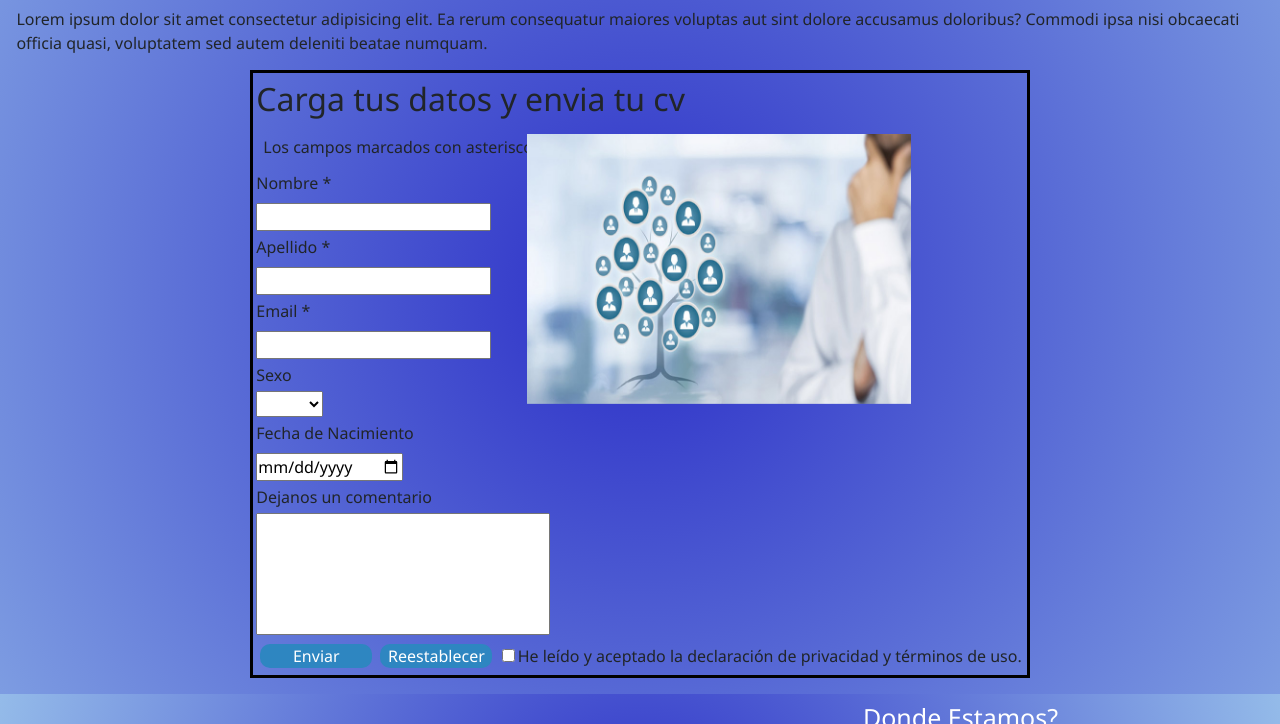
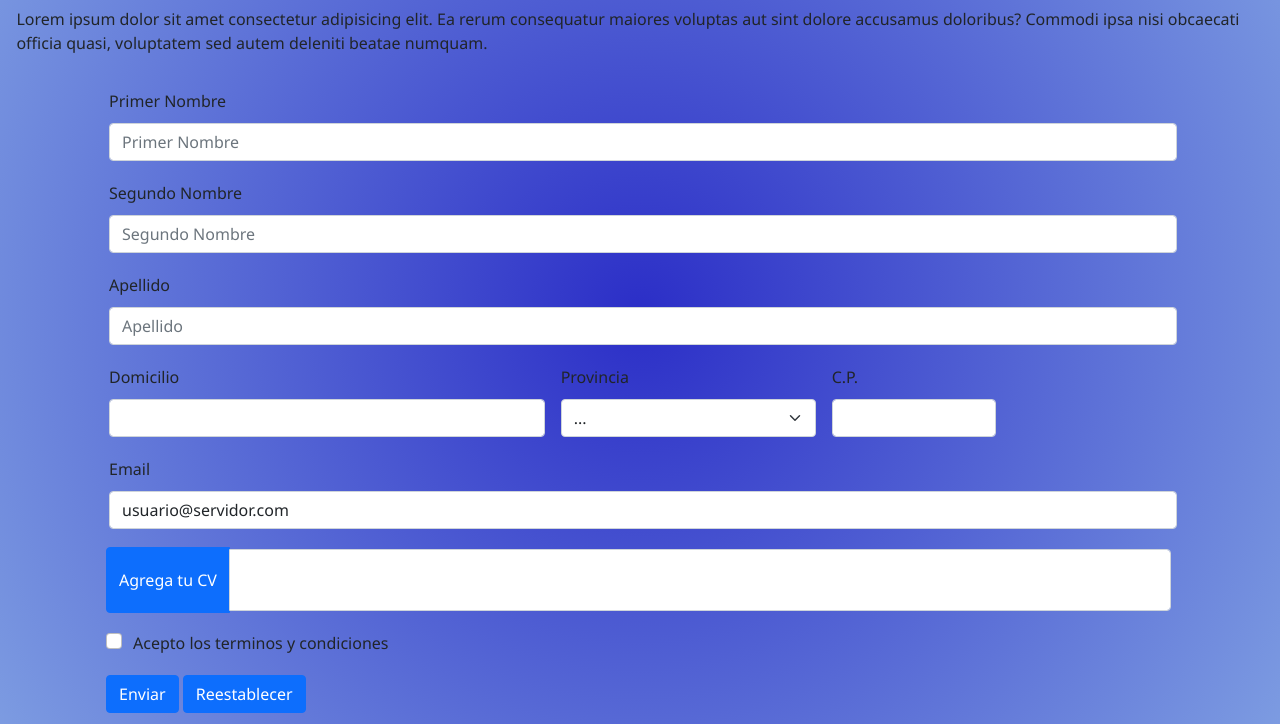
Before and after one commit to Nicolaslopez84/progfrontendcoder, a plain HTML site: page secciones/empleos.html in a window 1280 px wide. Shown: the part 429-1153 px from the top of the page. Drawn offline with nearby package versions, Linux system fonts and the light colour scheme.

Commit message:
empleos bs listo

```diff
--- a/css/style.css
+++ b/css/style.css
@@ -687,7 +687,7 @@ footer a{
         }
 
         .footer__ubicacion iframe{
-            max-width: 100%;
+
             margin: 0 8vh;
         }
 
--- a/secciones/empleos.html
+++ b/secciones/empleos.html
@@ -61,39 +61,77 @@
         <div class="body__contenido">
             <h1>Dejanos tu CV</h1>
             <p>Lorem ipsum dolor sit amet consectetur adipisicing elit. Ea rerum consequatur maiores voluptas aut sint dolore accusamus doloribus? Commodi ipsa nisi obcaecati officia quasi, voluptatem sed autem deleniti beatae numquam.</p>
-            <nav class="empleos">
-                <form class="empleos__form" action="" method="" enctype="">
-                    <fieldset>
-                        <legend>Carga tus datos y envia tu cv</legend>
-                        <p>Los campos marcados con asterisco (*) son obligatorios.</p>
-                            <legen>Nombre *</legen>
-                                <label for="nombre"></label>
-                                <input type="text" name="" id="nombre">
-                            <legen>Apellido *</legen>
-                                <label for="apellido"></label>
-                                <input type="text" name="" id="apellido">
-                            <legen>Email *</legen>
-                                <label for="email"></label>
-                                <input type="email" name="" id="email">
-                            <label for="Topics">Sexo</label>
-                                <select name="" id="Topics">
-                                    <option value=""></option>
-                                    <option value="Femenino">Mujer</option>
-                                    <option value="Masculino">Varon</option>
-                                </select>
-                            <legen>Fecha de Nacimiento</legen>
-                                <label for="nacimiento"></label>
-                                <input type="date" name="" id="fechanacimiento">
-                            <label for="Consulta">Dejanos un comentario</label>
-                                <textarea name="" id="" cols="30" rows="5" maxlength="100"></textarea>
-                            <div class="empleos__form__botones">
-                                <input class="boton" type="submit" value="Enviar">
-                                <input class="boton" type="reset" value="Reestablecer">
-                                <input type="checkbox" name="" id="">He leído y aceptado la declaración de privacidad y términos de uso.
+            <nav class="container">
+                <form class="row g-3 m-3">
+                    <div class="col-6 col-md-12">
+                        <label for="inputNombres" class="form-label">Primer Nombre</label>
+                        <input type="text" class="form-control" id="inputApellido" placeholder="Primer Nombre">
+                    </div>
+                    <div class="col-6 col-md-12">
+                        <label for="inputNombres" class="form-label">Segundo Nombre</label>
+                        <input type="text" class="form-control" id="inputApellido" placeholder="Segundo Nombre">
+                    </div>
+                    <div class="col-12">
+                      <label for="inputApellido" class="form-label">Apellido</label>
+                      <input type="text" class="form-control" id="inputApellido" placeholder="Apellido">
+                    </div>
+                    <div class="col-md-5">
+                      <label for="inputDomicilio" class="form-label">Domicilio</label>
+                      <input type="text" class="form-control" id="inputDomic">
+                    </div>
+                    <div class="col-md-3">
+                      <label for="inputProv" class="form-label">Provincia</label>
+                      <select id="inputProv" class="form-select">
+                        <option selected>Buenos Aires</option>
+                        <option selected>Caba</option>
+                        <option selected>Catamarca</option>
+                        <option selected>Cordoba</option>
+                        <option selected>...</option>
+                      </select>
+                    </div>
+                    <div class="col-md-2">
+                      <label for="inputCP" class="form-label">C.P.</label>
+                      <input type="text" class="form-control" id="inputCP">
+                    </div>
+                    <div class="col-12">
+                        <label for="inputEmail" class="form-label">Email</label>
+                        <input type="email" class="form-control" id="floatingInputValue" placeholder="usuario@servidor.com" value="usuario@servidor.com">
+                    </div>
+                    <div class="input-group">
+                        <span class="input-group-text bg-primary border-primary text-white">Agrega tu CV</span>
+                        <textarea class="form-control" aria-label="With textarea"></textarea>
+                      </div>
+                    <div class="col-12">
+                      <div class="form-check">
+                        <input class="form-check-input" type="checkbox" id="gridCheck">
+                        <label class="form-check-label" for="gridCheck">
+                          Acepto los terminos y condiciones
+                        </label>
+                      </div>
+                    </div>
+                    <div class="col-12">
+                        <button type="button" class="btn btn-primary" data-bs-toggle="modal" data-bs-target="#exampleModal">Enviar</button>
+                        <button type="reset" class="btn btn-primary" >Reestablecer</button>
+                    </div>
+                    <!-- Modal -->
+                    <div class="modal fade" id="exampleModal" tabindex="-1" aria-labelledby="exampleModalLabel" aria-hidden="true">
+                        <div class="modal-dialog">
+                            <div class="modal-content">
+                                <div class="modal-header">
+                                    <h5 class="modal-title" id="exampleModalLabel">Verifica tus datos para continuar</h5>
+                                    <button type="button" class="btn-close" data-bs-dismiss="modal" aria-label="Close"></button>
+                                </div>
+                                <span class="modal-body">
+                                    Antes de Continuar asegurate que tus datos sean correctos para que te podamos agregar a nuestra base de datos
+                                </span>
+                                <div class="modal-footer">
+                                    <button type="button" class="btn btn-secondary" data-bs-dismiss="modal">Volver</button>
+                                    <button type="submit" class="btn btn-primary">Seguro</button>
+                                </div>
                             </div>
-                            <img class="empleos__imagen" src="../img/dejatucv.jpg" alt="dejatucv">
-                    </fieldset>
-                </form>
+                        </div>
+                    </div>
+                  </form>
             </nav>
         </div>
         <!--Footer-->
```
